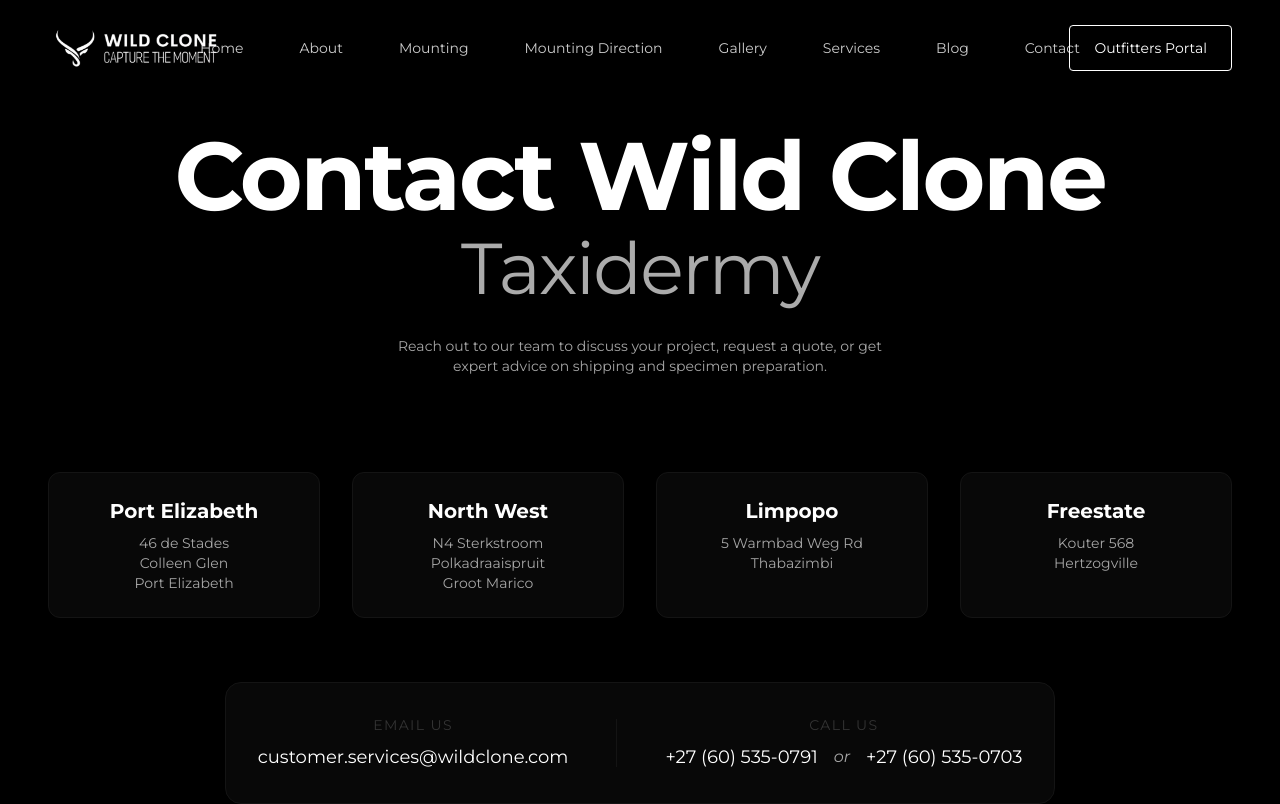
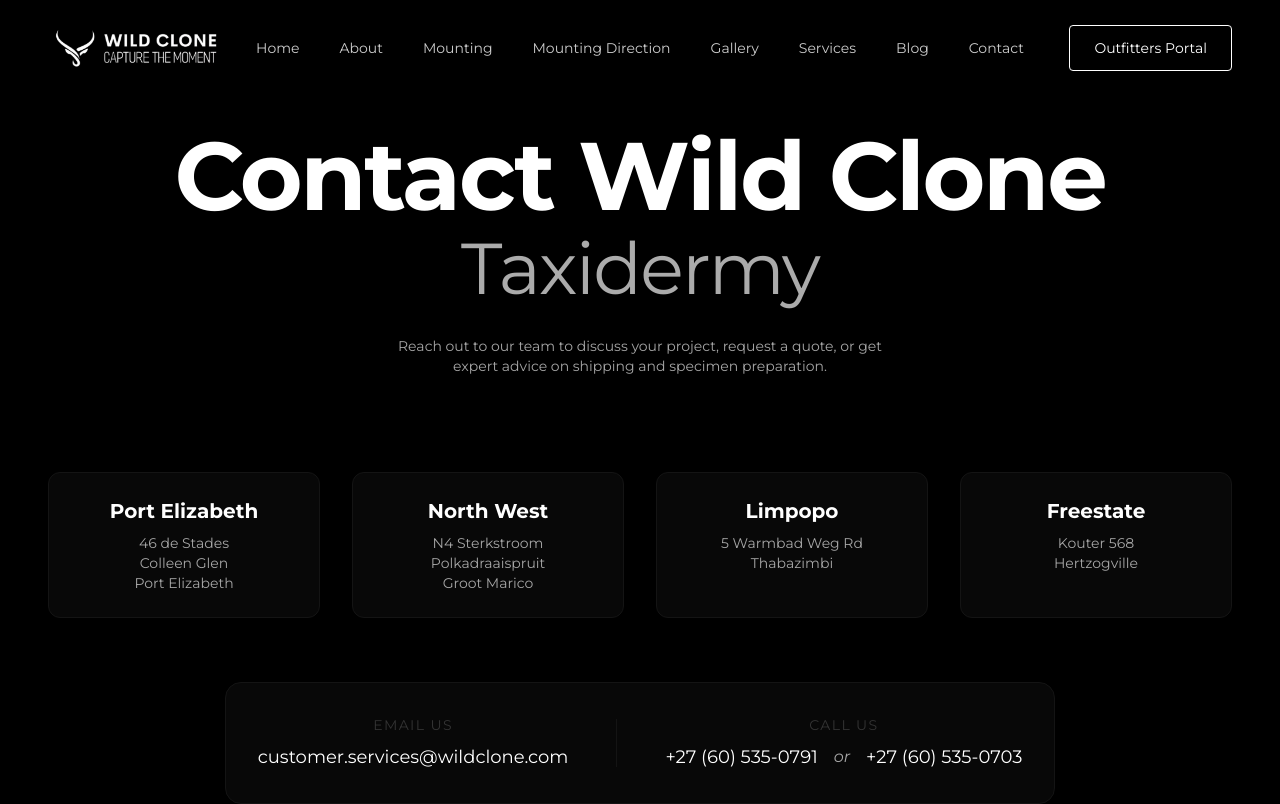
Before and after one commit to Dan-streamlinesolutions/wildclone-taxidermy, a React (Vite) app: page /contact in a window 1280 px wide. Shown: the top 804 px of the page. Built offline with nearby package versions, Linux system fonts and the light colour scheme; the HTML template or start-up script is replaced by a standard one; a web font is replaced by a local one.

Commit message:
Fix navbar overlapping glitch on medium screens

```diff
--- a/src/components/Navbar.tsx
+++ b/src/components/Navbar.tsx
@@ -51,7 +51,7 @@
           </Link>
 
           {/* Desktop Nav */}
-          <div className={`hidden lg:flex items-center justify-center absolute left-1/2 top-1/2 -translate-x-1/2 -translate-y-1/2 transition-all duration-500 ease-out w-max ${scrolled ? "gap-6" : "gap-14"}`}>
+          <div className={`hidden xl:flex items-center justify-center absolute left-1/2 top-1/2 -translate-x-1/2 -translate-y-1/2 transition-all duration-500 ease-out w-max ${scrolled ? "gap-6" : "gap-10 2xl:gap-14"}`}>
             {navLinks.map((link) => (
               <Link
                 key={link.path}
@@ -70,14 +70,14 @@
               href="https://portal.wildclone.com"
               target="_blank"
               rel="noopener noreferrer"
-              className="hidden lg:inline-block font-body text-sm px-6 py-3 border border-foreground text-foreground hover:bg-foreground hover:text-background rounded transition-all duration-300"
+              className="hidden xl:inline-block font-body text-sm px-6 py-3 border border-foreground text-foreground hover:bg-foreground hover:text-background rounded transition-all duration-300"
             >
               Outfitters Portal
             </a>
 
             <button
               onClick={() => setMobileOpen(true)}
-              className="lg:hidden text-foreground"
+              className="xl:hidden text-foreground hover:opacity-70 transition-opacity"
               aria-label="Open menu"
             >
               <Menu className="w-6 h-6" />
```
